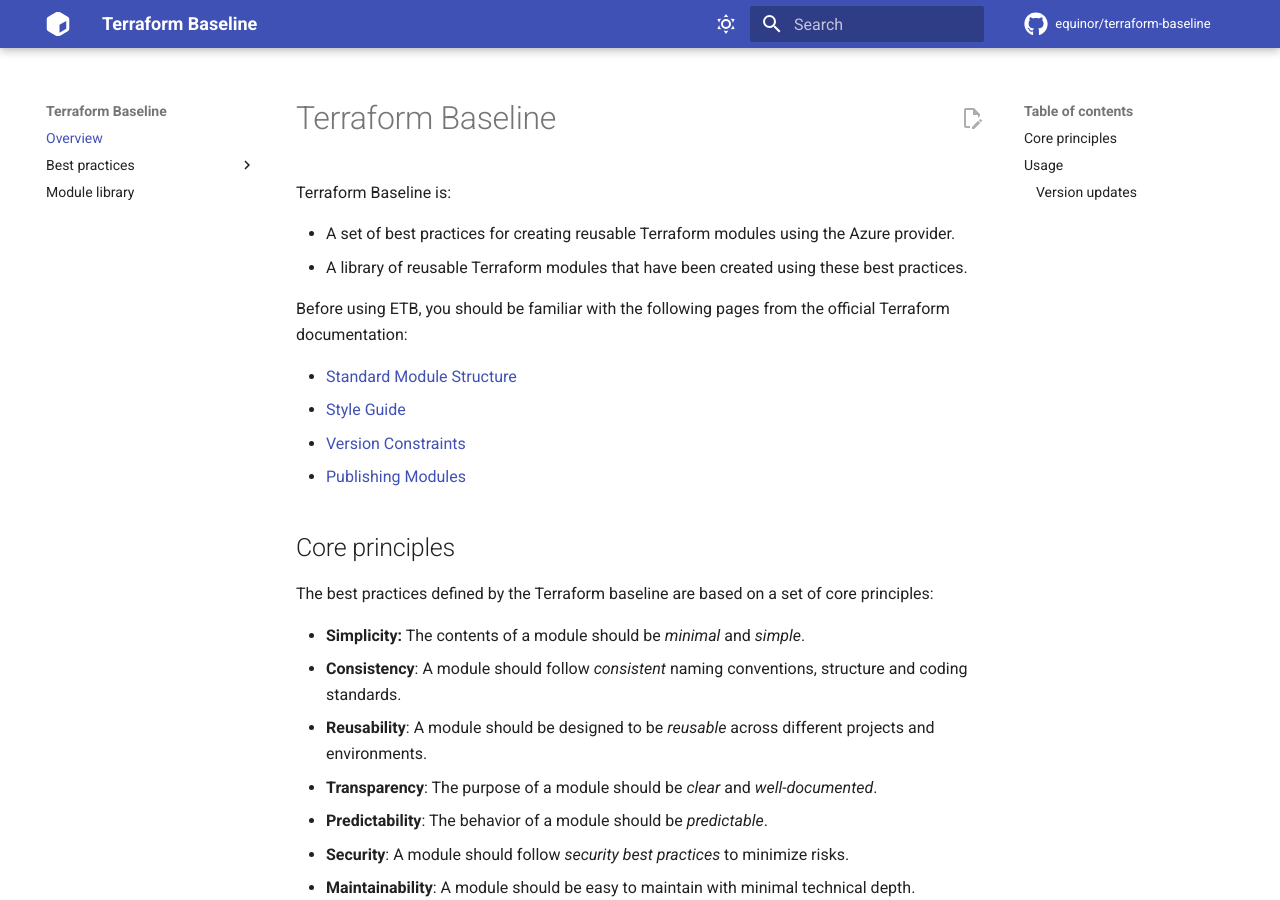
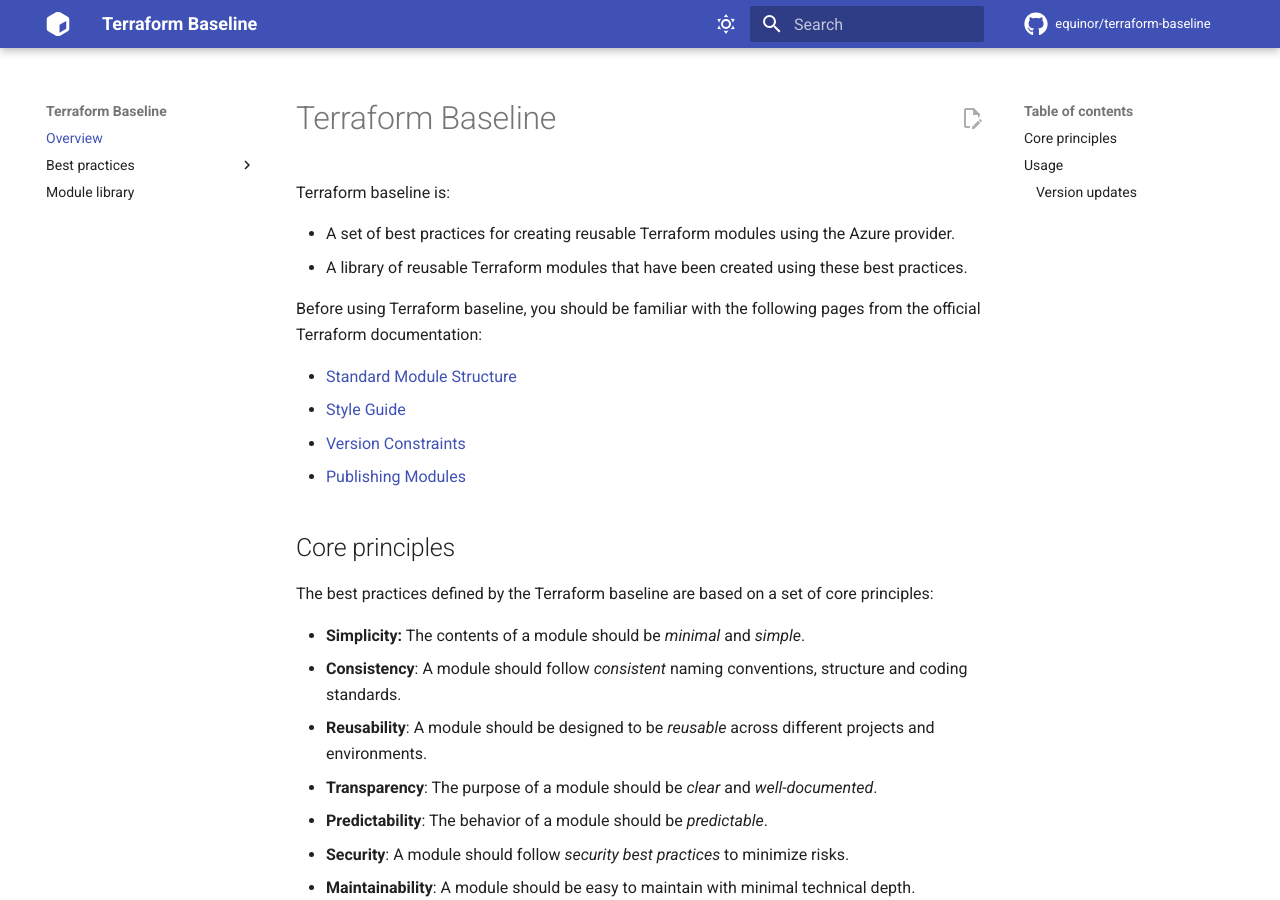
Before and after one commit to equinor/terraform-baseline, an MkDocs documentation site: the page built from docs/index.md, in a window 1280 px wide and 900 px high. Built offline with MkDocs 1.6.1 and Material for MkDocs 9.7.7, drawn with Linux system fonts in a browser that asks for light colours; some web fonts are replaced; comment, search, counter and statistics services are not loaded.

Commit message:
docs: remove ETB abbreviation

```diff
--- a/docs/index.md
+++ b/docs/index.md
@@ -1,11 +1,11 @@
 # Terraform Baseline
 
-Terraform Baseline is:
+Terraform baseline is:
 
 - A set of best practices for creating reusable Terraform modules using the Azure provider.
 - A library of reusable Terraform modules that have been created using these best practices.
 
-Before using ETB, you should be familiar with the following pages from the official Terraform documentation:
+Before using Terraform baseline, you should be familiar with the following pages from the official Terraform documentation:
 
 - [Standard Module Structure](https://developer.hashicorp.com/terraform/language/modules/develop/structure)
 - [Style Guide](https://developer.hashicorp.com/terraform/language/style)
```
